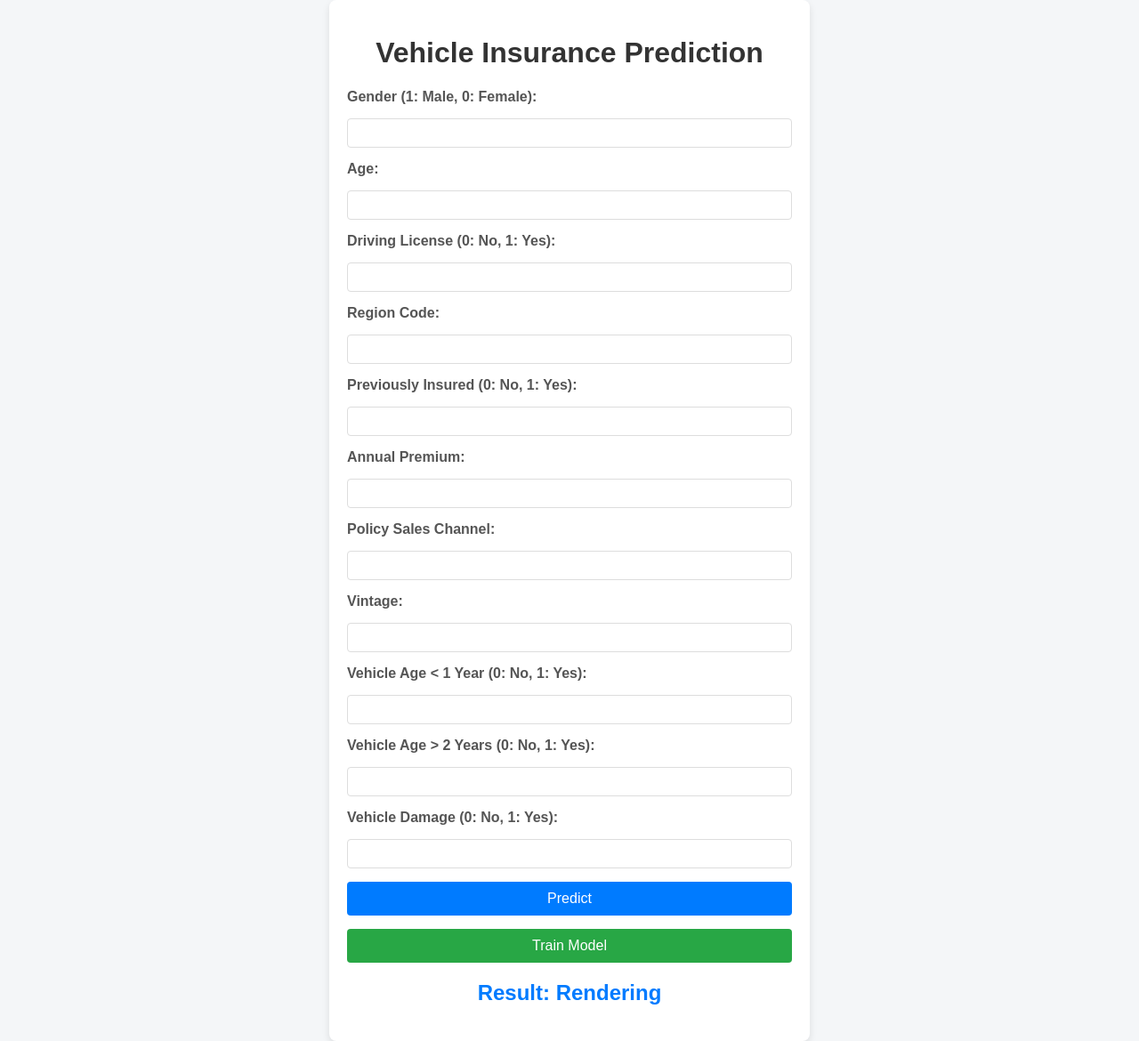
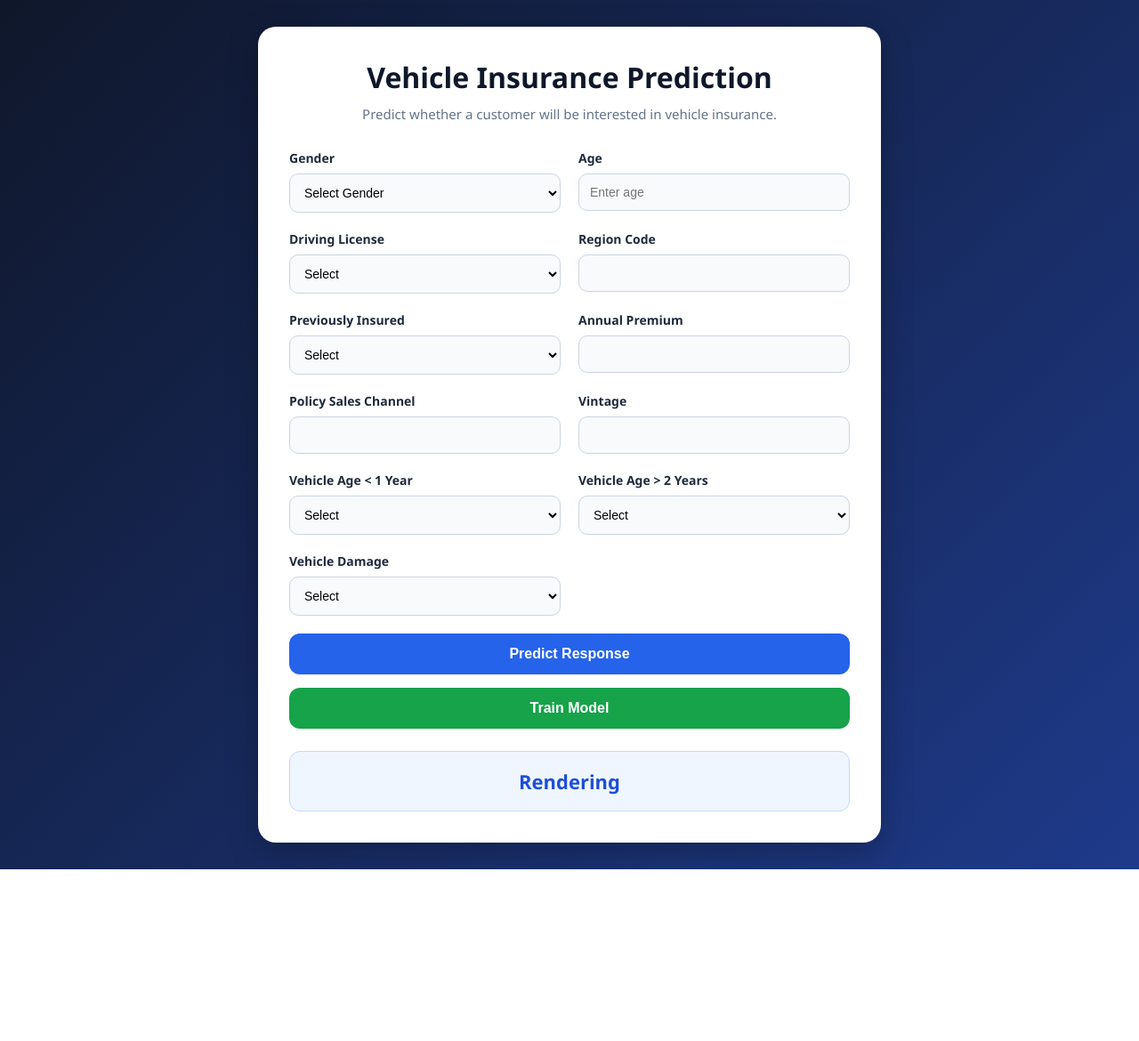
Before and after one commit to apex-eros/MLOps-Proj, a FastAPI app: page / in a window 1280 px wide. Shown: the whole page at 89% size. After the commit the page ends 977 px from the top, so only its background shows below. Run offline with FastAPI, Linux system fonts and the light colour scheme; parts of the project's set-up code (start-up, migrations or seed data) failed here and were passed over.

Commit message:
Improved layout & designing

```diff
--- a/static/css/style.css
+++ b/static/css/style.css
@@ -1,73 +1,145 @@
-/* styles.css */
+* {
+    margin: 0;
+    padding: 0;
+    box-sizing: border-box;
+}
+
 body {
-    font-family: Arial, sans-serif;
+    font-family: "Segoe UI", sans-serif;
+    background: linear-gradient(135deg, #0f172a, #1e3a8a);
+    min-height: 100vh;
     display: flex;
     justify-content: center;
     align-items: center;
-    min-height: 100vh;
-    margin: 0;
-    background-color: #f4f6f8;
+    padding: 30px;
 }
 
 .container {
     width: 100%;
-    max-width: 500px;
-    background-color: #ffffff;
-    padding: 20px;
-    border-radius: 8px;
-    box-shadow: 0 4px 8px rgba(0, 0, 0, 0.1);
-    text-align: center;
+    max-width: 700px;
+    background: white;
+    border-radius: 20px;
+    padding: 35px;
+    box-shadow: 0 10px 35px rgba(0, 0, 0, 0.25);
 }
 
-h1 {
-    color: #333;
+.header {
+    text-align: center;
+    margin-bottom: 30px;
 }
 
-form {
+.header h1 {
+    color: #0f172a;
+    font-size: 32px;
+    margin-bottom: 10px;
+}
+
+.header p {
+    color: #64748b;
+    font-size: 15px;
+}
+
+.prediction-form {
+    display: grid;
+    grid-template-columns: 1fr 1fr;
+    gap: 20px;
+}
+
+.form-group {
     display: flex;
     flex-direction: column;
-    gap: 15px;
 }
 
-label {
-    text-align: left;
-    color: #555;
-    font-weight: bold;
+.form-group label {
+    margin-bottom: 8px;
+    font-weight: 600;
+    color: #1e293b;
+    font-size: 14px;
 }
 
-input {
-    padding: 8px;
-    border: 1px solid #ddd;
-    border-radius: 4px;
+input,
+select {
+    padding: 12px;
+    border: 1px solid #cbd5e1;
+    border-radius: 10px;
+    font-size: 14px;
+    transition: 0.3s ease;
+    background: #f8fafc;
 }
 
-button {
-    padding: 10px;
-    background-color: #007bff;
-    color: #fff;
-    border: none;
-    border-radius: 4px;
-    cursor: pointer;
-    font-size: 16px;
+input:focus,
+select:focus {
+    outline: none;
+    border-color: #2563eb;
+    background: white;
+    box-shadow: 0 0 0 3px rgba(37, 99, 235, 0.2);
 }
 
-button:hover {
-    background-color: #0056b3;
+.predict-btn {
+    grid-column: span 2;
+    padding: 14px;
+    border: none;
+    border-radius: 12px;
+    background: #2563eb;
+    color: white;
+    font-size: 16px;
+    font-weight: bold;
+    cursor: pointer;
+    transition: 0.3s ease;
+}
+
+.predict-btn:hover {
+    background: #1d4ed8;
+    transform: translateY(-2px);
 }
 
 .train-button {
-    background-color: #28a745;
+    width: 100%;
     margin-top: 15px;
+    padding: 14px;
+    border: none;
+    border-radius: 12px;
+    background: #16a34a;
+    color: white;
+    font-size: 16px;
+    font-weight: bold;
+    cursor: pointer;
+    transition: 0.3s ease;
 }
 
 .train-button:hover {
-    background-color: #218838;
+    background: #15803d;
+    transform: translateY(-2px);
 }
 
 .result {
-    margin-top: 20px;
+    margin-top: 25px;
+    padding: 18px;
+    border-radius: 12px;
+    text-align: center;
+    background: #eff6ff;
+    border: 1px solid #bfdbfe;
 }
 
 .result h2 {
-    color: #007bff;
+    color: #1d4ed8;
+    font-size: 22px;
 }
+
+@media (max-width: 768px) {
+    .prediction-form {
+        grid-template-columns: 1fr;
+    }
+
+    .predict-btn {
+        grid-column: span 1;
+    }
+
+    .container {
+        padding: 25px;
+    }
+
+    .header h1 {
+        font-size: 26px;
+    }
+}
--- a/templates/index.html
+++ b/templates/index.html
@@ -4,59 +4,115 @@
     <meta charset="UTF-8">
     <meta name="viewport" content="width=device-width, initial-scale=1.0">
     <title>Vehicle Insurance Prediction</title>
-    <!-- Corrected the CSS path -->
     <link rel="stylesheet" href="/static/css/style.css">
 </head>
 <body>
+
     <div class="container">
+        <div class="header">
             <h1>Vehicle Insurance Prediction</h1>
+            <p>Predict whether a customer will be interested in vehicle insurance.</p>
+        </div>
 
-        <form method="post" action="/">
-            <label for="Gender">Gender (1: Male, 0: Female):</label>
-            <input type="number" id="Gender" name="Gender" min="0" max="1" required>
+        <form method="post" action="/" class="prediction-form">
 
-            <label for="Age">Age:</label>
-            <input type="number" id="Age" name="Age" required>
+            <div class="form-group">
+                <label for="Gender">Gender</label>
+                <select id="Gender" name="Gender" required>
+                    <option value="">Select Gender</option>
+                    <option value="1">Male</option>
+                    <option value="0">Female</option>
+                </select>
+            </div>
 
-            <label for="Driving_License">Driving License (0: No, 1: Yes):</label>
-            <input type="number" id="Driving_License" name="Driving_License" min="0" max="1" required>
+            <div class="form-group">
+                <label for="Age">Age</label>
+                <input type="number" id="Age" name="Age" placeholder="Enter age" required>
+            </div>
 
-            <label for="Region_Code">Region Code:</label>
+            <div class="form-group">
+                <label for="Driving_License">Driving License</label>
+                <select id="Driving_License" name="Driving_License" required>
+                    <option value="">Select</option>
+                    <option value="1">Yes</option>
+                    <option value="0">No</option>
+                </select>
+            </div>
+
+            <div class="form-group">
+                <label for="Region_Code">Region Code</label>
                 <input type="number" step="0.01" id="Region_Code" name="Region_Code" required>
+            </div>
 
-            <label for="Previously_Insured">Previously Insured (0: No, 1: Yes):</label>
-            <input type="number" id="Previously_Insured" name="Previously_Insured" min="0" max="1" required>
+            <div class="form-group">
+                <label for="Previously_Insured">Previously Insured</label>
+                <select id="Previously_Insured" name="Previously_Insured" required>
+                    <option value="">Select</option>
+                    <option value="1">Yes</option>
+                    <option value="0">No</option>
+                </select>
+            </div>
 
-            <label for="Annual_Premium">Annual Premium:</label>
+            <div class="form-group">
+                <label for="Annual_Premium">Annual Premium</label>
                 <input type="number" step="0.01" id="Annual_Premium" name="Annual_Premium" required>
+            </div>
 
-            <label for="Policy_Sales_Channel">Policy Sales Channel:</label>
+            <div class="form-group">
+                <label for="Policy_Sales_Channel">Policy Sales Channel</label>
                 <input type="number" step="0.01" id="Policy_Sales_Channel" name="Policy_Sales_Channel" required>
+            </div>
 
-            <label for="Vintage">Vintage:</label>
+            <div class="form-group">
+                <label for="Vintage">Vintage</label>
                 <input type="number" id="Vintage" name="Vintage" required>
+            </div>
 
-            <label for="Vehicle_Age_lt_1_Year">Vehicle Age < 1 Year (0: No, 1: Yes):</label>
-            <input type="number" id="Vehicle_Age_lt_1_Year" name="Vehicle_Age_lt_1_Year" min="0" max="1" required>
+            <div class="form-group">
+                <label for="Vehicle_Age_lt_1_Year">Vehicle Age &lt; 1 Year</label>
+                <select id="Vehicle_Age_lt_1_Year" name="Vehicle_Age_lt_1_Year" required>
+                    <option value="">Select</option>
+                    <option value="1">Yes</option>
+                    <option value="0">No</option>
+                </select>
+            </div>
 
-            <label for="Vehicle_Age_gt_2_Years">Vehicle Age > 2 Years (0: No, 1: Yes):</label>
-            <input type="number" id="Vehicle_Age_gt_2_Years" name="Vehicle_Age_gt_2_Years" min="0" max="1" required>
+            <div class="form-group">
+                <label for="Vehicle_Age_gt_2_Years">Vehicle Age &gt; 2 Years</label>
+                <select id="Vehicle_Age_gt_2_Years" name="Vehicle_Age_gt_2_Years" required>
+                    <option value="">Select</option>
+                    <option value="1">Yes</option>
+                    <option value="0">No</option>
+                </select>
+            </div>
 
-            <label for="Vehicle_Damage_Yes">Vehicle Damage (0: No, 1: Yes):</label>
-            <input type="number" id="Vehicle_Damage_Yes" name="Vehicle_Damage_Yes" min="0" max="1" required>
+            <div class="form-group">
+                <label for="Vehicle_Damage_Yes">Vehicle Damage</label>
+                <select id="Vehicle_Damage_Yes" name="Vehicle_Damage_Yes" required>
+                    <option value="">Select</option>
+                    <option value="1">Yes</option>
+                    <option value="0">No</option>
+                </select>
+            </div>
 
-            <button type="submit">Predict</button>
+            <button type="submit" class="predict-btn">
+                Predict Response
+            </button>
         </form>
 
         <form method="get" action="/train">
-            <button type="submit" class="train-button">Train Model</button>
+            <button type="submit" class="train-button">
+                Train Model
+            </button>
         </form>
 
         {% if context %}
         <div class="result">
-                <h2>Result: {{ context }}</h2>
+            <h2>{{ context }}</h2>
         </div>
         {% endif %}
+
     </div>
+
 </body>
 </html>
```
Lines whose indentation alone changed are shown as unchanged.
